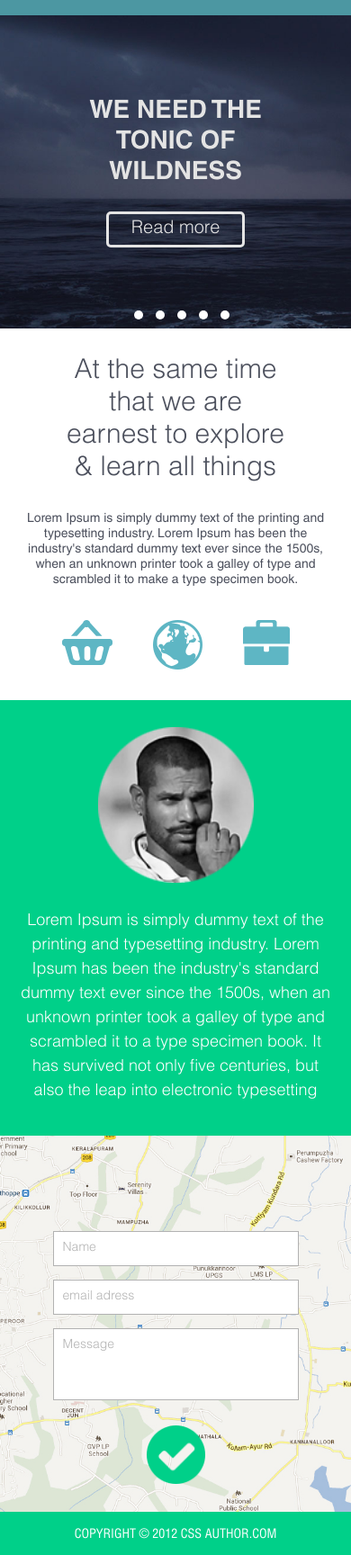
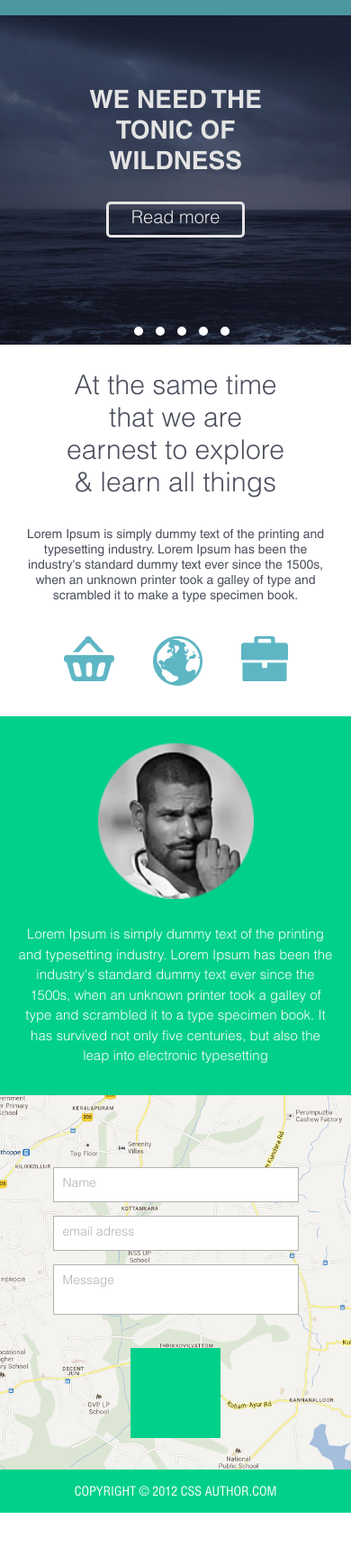
Before and after one commit to DarknessInMe/FlatStyleBusiness, a plain HTML site: page index.html in a window 390 px wide. Shown: the part 63-1791 px from the top of the page at 90% size. After the commit the page ends 1744 px from the top, so only its background shows below. Drawn offline with Linux system fonts and the light colour scheme.

Commit message:
sections with bg images have been refactored

```diff
--- a/index.html
+++ b/index.html
@@ -8,6 +8,7 @@
 	</head>
 	<body>
 		<div class="wrap">
+			<section class="banner">
 				<header>
 					<div class="container">
 						<div class="header-row row">
@@ -25,15 +26,13 @@
 						</div>
 					</div>
 				</header>
-			<main>
-				<div class="main-bg"></div>
-				<section class="container">
-					<div class="main-content column">
+				<section class="banner-content">
+					<div class="container">
+						<div class="center-content column">
 							<span class="title">We need the tonic of wildness</span>
 							<div class="button-body">
 								<a href="#" class="main-button">Read more</a>
 							</div>
-
 							<ul class="slider-status row">
 								<li class="slider-move"></li>
 								<li class="slider-move"></li>
@@ -42,20 +41,26 @@
 								<li class="slider-move"></li>
 							</ul>
 						</div>
+					</div>
 				</section>
-				<section class="container">
+			</section>
+
+			<main>
+				<section class="first-section">
+					<div class="container">
 						<div class="lorem-content column">
 							<div class="lorem-title">
-							At the same time that we are earnest to explore & learn all things
+								At the same time that we are earnest to explore & learn all
+								things
 							</div>
 							<small class="subtitle">
 								Lorem Ipsum is simply dummy text of the printing and typesetting
-							industry. Lorem Ipsum has been the industry's standard dummy text
-							ever since the 1500s, when an unknown printer took a galley of
-							type and scrambled it to make a type specimen book.
+								industry. Lorem Ipsum has been the industry's standard dummy
+								text ever since the 1500s, when an unknown printer took a galley
+								of type and scrambled it to make a type specimen book.
 							</small>
 							<ul class="icons row">
-							<li>
+								<li class="icon-wrap">
 									<a href="#"
 										><img
 											src="images/basket.png"
@@ -63,23 +68,27 @@
 											class="icon-item"
 									/></a>
 								</li>
-							<li>
-								<a href=""
+								<li class="icon-wrap">
+									<a href="#"
 										><img
 											src="images/planet.png"
 											alt="planet icon"
 											class="icon-item"
 									/></a>
 								</li>
-							<li>
-								<a href=""
-									><img src="images/case.png" alt="case icon" class="icon-item"
+								<li class="icon-wrap">
+									<a href="#"
+										><img
+											src="images/case.png"
+											alt="case icon"
+											class="icon-item"
 									/></a>
 								</li>
 							</ul>
 						</div>
+					</div>
 				</section>
-				<section class="quote-container">
+				<section class="quote-section">
 					<div class="container">
 						<div class="quote-content column">
 							<div class="quote-block">
@@ -100,11 +109,12 @@
 						</div>
 					</div>
 				</section>
-				<section class="map-container">
+				<section class="map-section">
 					<div class="container">
+						<div class="map-wrap">
 							<div class="map-content column">
-							<div class="form-body">
-								<form>
+								<div class="form-wrap">
+									<form class="form-body">
 										<input type="text" class="form-item" placeholder="Name" />
 										<input
 											type="text"
@@ -116,13 +126,17 @@
 											class="form-item"
 											placeholder="Message"
 										></textarea>
+										<div class="btn-wrap">
+											<button type="submit" class="confirm"></button>
+										</div>
 									</form>
 								</div>
-							<button type="submit" class="confirm"></button>
+							</div>
 						</div>
 					</div>
 				</section>
 			</main>
+
 			<footer>
 				<div class="container">
 					<div class="footer-content">
--- a/style/style.css
+++ b/style/style.css
@@ -1,4 +1,4 @@
-/* Обнуление стилей */
+/* dropping styles */
 * {
 	box-sizing: border-box;
 	padding: 0;
@@ -9,9 +9,10 @@
 	outline: none;
 	overflow: none;
 	outline-offset: 0;
+	-webkit-tap-highlight-color: rgba(255, 255, 255, 0);
 }
 
-/* Подключение шрифтов */
+/* fonts  */
 @font-face {
 	font-family: "HelveticalLight";
 	src: url(../fonts/HelveticaLTStd-Light.ttf);
@@ -32,17 +33,17 @@
 	font-family: "CherrySwash";
 	src: url(../fonts/CherrySwash-Regular.otf);
 }
-/* Обёртки и шаблоны */
+/* wrapper and templates */
 .wrap {
 	height: 100%;
 	width: 100%;
-	position: relative;
+	/* position: relative; */
 }
 .container {
 	max-width: 986px;
 	margin: 0 auto;
-	position: relative;
-	z-index: 1;
+	/* position: relative;
+	z-index: 1; */
 }
 .row {
 	display: flex;
@@ -53,14 +54,12 @@
 	flex-direction: column;
 }
 
-/* Header */
+/* header */
 header {
-	position: relative;
-	z-index: 1;
 	background-color: #4c97a2;
 }
 header .header-row .logo {
-	padding: 27px 16px 27px 16px;
+	padding: 27px 16px;
 }
 header .header-row .logo .logo-item {
 	color: #ffffff;
@@ -107,27 +106,22 @@ header .page-nav {
 		font-size: 30px;
 	}
 }
-/* Main обложка */
+/* banner */
 
-main .main-bg {
+.banner {
 	width: 100%;
-	height: 564px;
-	position: absolute;
-	top: 0px;
-	left: 0px;
 	background: url(../images/Sea.jpg) no-repeat;
 	background-size: cover;
 }
 
-main .main-content {
+.banner-content .center-content {
 	display: flex;
 	align-items: center;
-	justify-content: center;
-	height: 457px;
-	position: relative;
+	padding-top: 130px;
+	padding-bottom: 33px;
 }
 
-main .title {
+.banner-content .center-content .title {
 	text-transform: uppercase;
 	font-size: 44px;
 	color: #e4e4e4;
@@ -135,78 +129,80 @@ main .title {
 	text-align: center;
 	width: 60%;
 }
-main .button-body {
+.banner-content .center-content .button-body {
 	border: 3px solid #e4e4e4;
 	border-radius: 5px;
 	padding: 10px 45px 10px 45px;
 	margin-top: 45px;
 	cursor: pointer;
+	transition: 0.5s linear;
 }
-main .button-body:hover {
+.banner-content .center-content .button-body:hover {
 	border: 3px solid #fff;
 	color: #ffffff;
 	background-color: rgba(175, 177, 180, 0.2);
 }
-main .main-button {
+.banner-content .center-content .main-button {
 	font-family: "HelveticalLight";
 	font-size: 30px;
 	color: #e4e4e4;
 }
-main ul.slider-status li {
+
+.banner-content .center-content ul.slider-status {
+	margin-top: 119px;
+}
+.banner-content .center-content ul.slider-status li {
 	width: 10px;
 	height: 10px;
 	background-color: #ffffff;
 	border-radius: 50%;
 	margin-left: 14px;
 }
-main ul.slider-status {
-	position: absolute;
-	bottom: 20px;
+
+@media (min-width: 768px) and (max-width: 991px) {
+	.banner-content .center-content {
+		padding-top: 100px;
+		padding-bottom: 20px;
+	}
 }
 
-@media (min-width: 768px) and (max-width: 991px) {
-	main .main-bg {
-		height: 562px;
+@media (max-width: 767px) {
+	.banner-content .center-content {
+		padding-top: 80px;
+		padding-bottom: 10px;
 	}
-	main .main-content {
-		height: 455px;
-	}
-}
-@media (max-width: 767px) {
-	main .main-bg {
-		height: 428px;
-	}
-	main .main-content {
-		height: 348px;
-	}
-	main .title {
+	.banner-content .center-content .title {
 		font-size: 28px;
 	}
-	main .main-button {
+	.banner-content .center-content .main-button {
 		font-size: 20px;
 	}
-	main .button-body {
+	.banner-content .center-content .button-body {
 		padding: 5px 25px 5px 25px;
 		margin-top: 25px;
 	}
-	main ul.row {
-		bottom: 10px;
+	.banner-content .center-content ul.slider-status {
+		margin-top: 99px;
 	}
 }
-/* Второй main section */
-.lorem-content {
+
+/* main > firsst section */
+.first-section {
+	background-color: #ffffff;
+}
+.first-section .lorem-content {
 	display: flex;
 	align-items: center;
+	padding: 75px 0px;
 }
-.lorem-content .lorem-title {
+.first-section .lorem-content .lorem-title {
 	width: 65%;
 	font-size: 30px;
 	color: #4c505d;
 	font-family: "HelveticalLight";
 	text-align: center;
-	padding-top: 75px;
 }
-.lorem-content .subtitle {
+.first-section .lorem-content .subtitle {
 	width: 90%;
 	color: #4c505d;
 	font-size: 14px;
@@ -215,113 +211,118 @@ main ul.slider-status {
 	padding-top: 45px;
 }
 
-.lorem-content ul.icons {
+.first-section .lorem-content ul.icons {
 	width: 40%;
 	display: flex;
-	justify-content: space-between;
-	padding: 65px 0px 75px 0px;
+	justify-content: space-around;
+	padding-top: 65px;
 }
-.lorem-content ul.icons .icon-item {
+.first-section .lorem-content ul.icons .icon-wrap {
+	max-width: 30%;
+	margin: 0px 10px;
+}
+.first-section .lorem-content ul.icons .icon-item {
 	max-width: 100%;
 }
 
 @media (min-width: 768px) and (max-width: 991px) {
-	.lorem-content .lorem-title {
+	.first-section .lorem-content {
+		padding: 50px 0px;
+	}
+	.first-section .lorem-content ul.icons {
 		padding-top: 50px;
-	}
-	.lorem-content ul.icons {
-		padding: 50px 0px;
 	}
 }
 
 @media (max-width: 767px) {
-	.lorem-content .lorem-title {
-		padding-top: 30px;
+	.first-section .lorem-content {
+		padding: 30px 0px;
 	}
-	.lorem-content ul.icons {
-		width: 70%;
-		padding: 35px 10px 30px 10px;
+	.first-section .lorem-content ul.icons {
+		width: 80%;
+		padding: 35px 10px 0px 10px;
 	}
-	.lorem-content .subtitle {
+	.first-section .lorem-content .subtitle {
 		padding-top: 30px;
 	}
 }
 
-/*  Третий main section */
-.quote-container {
+/*  main > quote-container */
+.quote-section {
 	background-color: #00d089;
 }
+
 .quote-content {
 	display: flex;
 	align-items: center;
+	padding: 95px 0px;
 }
-.quote-container .quote-block {
-	padding-top: 95px;
+.quote-content .quote-block {
 	display: flex;
 	flex-direction: row;
 }
-.quote-container .quote-block .avatar {
+.quote-content .quote-block .avatar {
 	object-fit: cover;
 	height: 173px;
 	width: 173px;
 }
-.quote-container .quote-block .quote-jail {
+.quote-content .quote-block .quote-jail {
 	display: flex;
 	justify-content: center;
 	margin-left: 40px;
 }
-.quote-container .quote-block .name {
+.quote-content .quote-block .name {
 	text-transform: uppercase;
 	font-size: 26px;
 	font-family: "HelveticalBold";
 	color: #fff;
 	margin-bottom: 15px;
 }
-.quote-container .lorem-text {
+.quote-content .lorem-text {
 	width: 95%;
 	text-align: center;
 	color: #ffffff;
 	font-size: 18px;
 	font-family: "HelveticalLight";
 	line-height: 1.5;
-	padding: 60px 10px 95px 10px;
+	padding: 60px 10px 0px 10px;
 }
 
 @media (min-width: 768px) and (max-width: 991px) {
-	.quote-container .quote-block {
-		padding-top: 50px;
+	.quote-content {
+		padding: 50px 0px;
 	}
-	.quote-container .lorem-text {
-		padding: 45px 10px 55px 10px;
+	.quote-content .lorem-text {
+		padding: 45px 10px 0px 10px;
 	}
 }
 
 @media (max-width: 767px) {
-	.quote-container .quote-block {
-		padding-top: 30px;
+	.quote-content {
+		padding: 30px 0px;
 	}
-	.quote-container .lorem-text {
-		padding: 30px 10px 35px 10px;
+	.quote-content .lorem-text {
+		padding: 30px 10px 0px 10px;
+		font-size: 15px;
 	}
-	.quote-container .quote-block .quote-jail {
+	.quote-content .quote-block .quote-jail {
 		display: none;
 	}
 }
 /* Map section */
-.map-container {
-	height: 518px;
+.map-section {
 	width: 100%;
 	background: url("../images/map.jpg") no-repeat;
 	background-size: cover;
 	background-position: 50% 50%;
 	display: flex;
 	justify-content: center;
-	align-items: center;
 }
-
-.map-container .map-content {
-	width: 435px;
-	height: 435px;
+.map-section .map-wrap {
+	padding: 53px 0 33px 0px;
+}
+.map-section .map-content {
+	padding: 53px 0px 37px 0px;
 	border-radius: 50%;
 	border: 2px solid rgba(0, 0, 0, 0.1);
 	background-color: rgba(255, 255, 255, 0.7);
@@ -329,51 +330,70 @@ main ul.slider-status {
 	justify-content: center;
 	align-items: center;
 }
-.map-container .map-content .form-body {
+.map-section .map-content .form-wrap {
 	width: 70%;
-	position: relative;
+}
+.map-section .map-content .form-body {
+	width: 100%;
+	padding: 113px 0px 45px 0;
 }
 
-.map-container .form-body .form-item {
+.map-section .form-body .form-item {
 	border-radius: 0;
 	padding: 10px;
 	border: 1px solid rgba(0, 0, 0, 0.3);
 	width: 100%;
 	font-family: "HelveticalLight";
-	color: rgba(0, 0, 0, 0.3);
+	color: #000000;
 	font-size: 14px;
 	margin-bottom: 15px;
 }
-.map-container .form-body .form-item:last-child {
+.map-section .form-body .form-item:last-child {
 	height: 80px;
 }
-.map-container .form-body .form-item::placeholder {
+.map-section .form-body .form-item::placeholder {
 	color: rgba(0, 0, 0, 0.3);
 	font-size: 14px;
 	font-family: "HelveticalLight";
 }
-.confirm {
+.map-section .form-body .btn-wrap {
+	display: flex;
+	justify-content: center;
+	margin-top: 18px;
+}
+.form-body .btn-wrap .confirm {
 	border: none;
 	background: url("../images/check.png") no-repeat;
 	background-size: 100% 100%;
 	width: 65px;
 	height: 65px;
 	cursor: pointer;
-	position: absolute;
-	bottom: 40px;
 }
 
 @media (max-width: 767px) {
-	.map-container .map-content {
+	.map-section .map-wrap {
+		width: 100%;
+		padding: 0px;
+	}
+	.map-section .map-content {
 		border: none;
-		background-color: rgba(255, 255, 255, 0);
+		background-color: transparent;
 		width: 100%;
+		padding: 0px;
 	}
-	.map-container {
-		height: 418px;
+	.map-section .map-content .form-body {
+		width: 100%;
+		padding: 80px 0px 35px 0;
+	}
+	.form-body .btn-wrap .confirm {
+		border: none;
+		background-image: none;
+		background-color: #00d089;
+		width: 100px;
+		height: 100px;
+		cursor: pointer;
 	}
 }
-
 /* Footer */
 footer {
 	background-color: #00d089;
```
Also changed, not shown: images/map.svg (deleted). Lines whose indentation alone changed are shown as unchanged.
